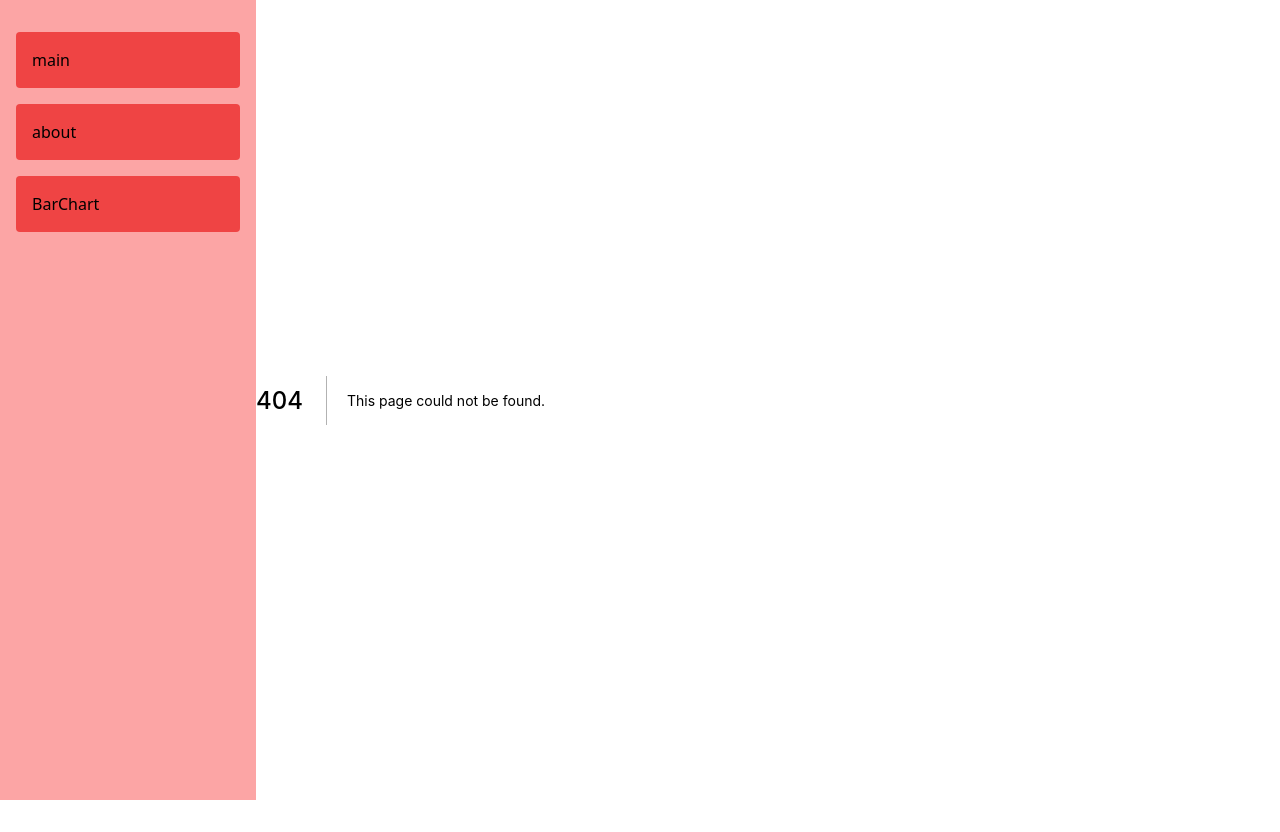
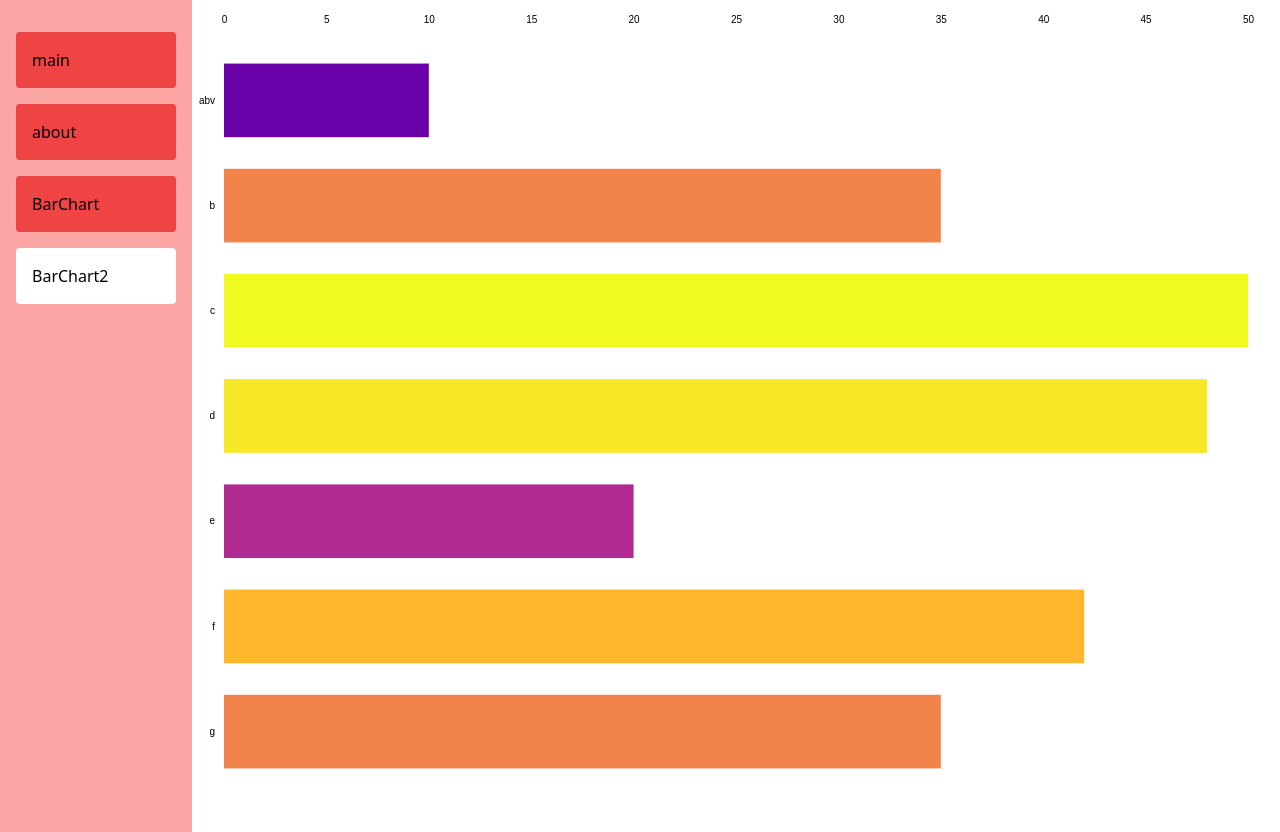
Before and after one commit to arkc1009/tour-diary, a Next.js app: page /barChart2 in a window 1280 px wide. Before the commit this address had no page. Before the commit the page ends 800 px from the top, so only its background shows below. Built offline with nearby package versions, Linux system fonts and the light colour scheme.

Commit message:
feat: add BarChart example2

```diff
--- a/components/layout.tsx
+++ b/components/layout.tsx
@@ -15,6 +15,7 @@ const Layout: React.FC = ({ children }) => {
       { href: "/", title: "main" },
       { href: "/about", title: "about" },
       { href: "/barChart", title: "BarChart" },
+      { href: "/barChart2", title: "BarChart2" },
     ],
     []
   );
--- /dev/null
+++ b/pages/barChart2.tsx
@@ -0,0 +1,85 @@
+import {
+  axisLeft,
+  axisTop,
+  interpolatePlasma,
+  max,
+  scaleBand,
+  scaleLinear,
+  select,
+} from "d3";
+import { NextPage } from "next";
+import { useCallback, useEffect, useRef, useState } from "react";
+
+const BarChart2: NextPage = () => {
+  const svgRef = useRef<SVGSVGElement>(null);
+
+  const [data, setData] = useState([
+    { value: 10, label: "abv" },
+    { value: 35, label: "b" },
+    { value: 50, label: "c" },
+    { value: 48, label: "d" },
+    { value: 20, label: "e" },
+    { value: 42, label: "f" },
+    { value: 35, label: "g" },
+  ]);
+
+  const width = 1024;
+  const height = 768;
+
+  const renderChart = useCallback(() => {
+    const svg = select(svgRef.current);
+
+    const xScale = scaleLinear()
+      .domain([0, Number(max(data, (d) => d.value))])
+      .range([0, width]);
+
+    const xAxis = axisTop(xScale);
+
+    const yScale = scaleBand()
+      .domain(data.map((d) => d.label))
+      .range([0, height])
+      .padding(0.3);
+
+    const yAxis = axisLeft(yScale);
+
+    const colors = scaleLinear()
+      .domain([0, Number(max(data, (d) => d.value))])
+      .range([0, 1]);
+
+    svg.select(".x-axis").call(xAxis as any);
+    svg.select(".y-axis").call(yAxis as any);
+
+    svg
+      .selectAll(".bar")
+      .data(data)
+      .join("rect")
+      .attr("class", ".bar")
+      .attr("x", xScale(0))
+      .attr("y", (d) => yScale(d.label) || 0)
+      .attr("height", yScale.bandwidth())
+      .transition()
+      .duration(1000)
+      .attr("width", (d) => xScale(d.value))
+      .attr("fill", (d) => interpolatePlasma(colors(d.value)));
+  }, [data]);
+
+  useEffect(() => {
+    renderChart();
+  }, [renderChart]);
+
+  return (
+    <div className="p-8">
+      <svg
+        ref={svgRef}
+        width={width}
+        height={height}
+        style={{ overflow: "visible" }}
+      >
+        <g className="x-axis" style={{ strokeWidth: 0 }} />
+        <g className="y-axis" style={{ strokeWidth: 0 }} />
+      </svg>
+    </div>
+  );
+};
+
+export default BarChart2;
```
